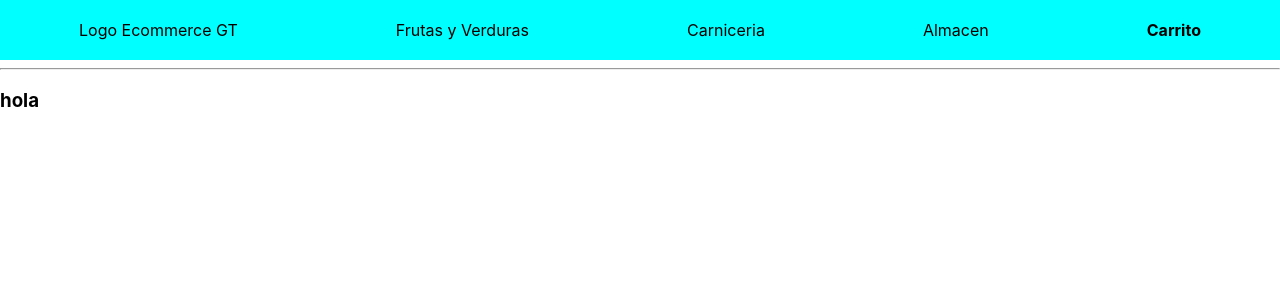
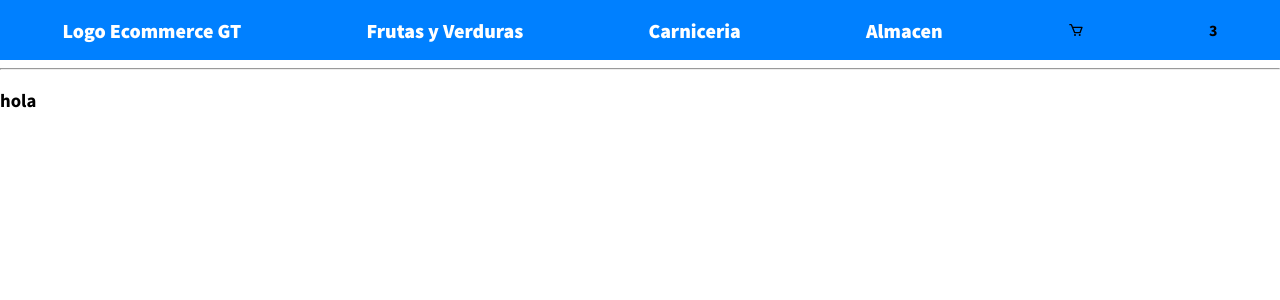
Before and after one commit to EzequielGarcia17/react48585, a React (Create React App) app: page / in a window 1280 px wide. Shown: the top 300 px of the page. Built offline with nearby package versions, Linux system fonts and the light colour scheme.

Commit message:
1ra entrega final

```diff
--- a/src/components/CartWidget/CartWidget.jsx
+++ b/src/components/CartWidget/CartWidget.jsx
@@ -1,9 +1,12 @@
 import React from 'react'
+import { BiCart } from "react-icons/bi";
+
 
 export const CartWidget = () => {
     return (
         <>
-            <b>Carrito</b>
+            <BiCart/>
+            <b>3</b>
         </>
     )
 }
--- a/src/components/NavBar/NavBar.css
+++ b/src/components/NavBar/NavBar.css
@@ -1,8 +1,19 @@
+@import url('https://fonts.googleapis.com/css2?family=Source+Sans+Pro:ital,wght@0,200;0,300;0,400;0,600;0,700;0,900;1,200;1,300;1,400;1,600;1,700;1,900&display=swap');
+
+*{font-family: 'Source Sans Pro', sans-serif;
+}
+
 .header{
     width: 100%;
     height: 60px;
-    background-color:aqua;
+    background-color:rgb(0, 128, 255);
     display: flex;
     justify-content: space-around;
     align-items: center;
 }
+
+.header p{
+    font-size: 20px;
+    font-weight: 900;
+    color:#fff;
+}
```
